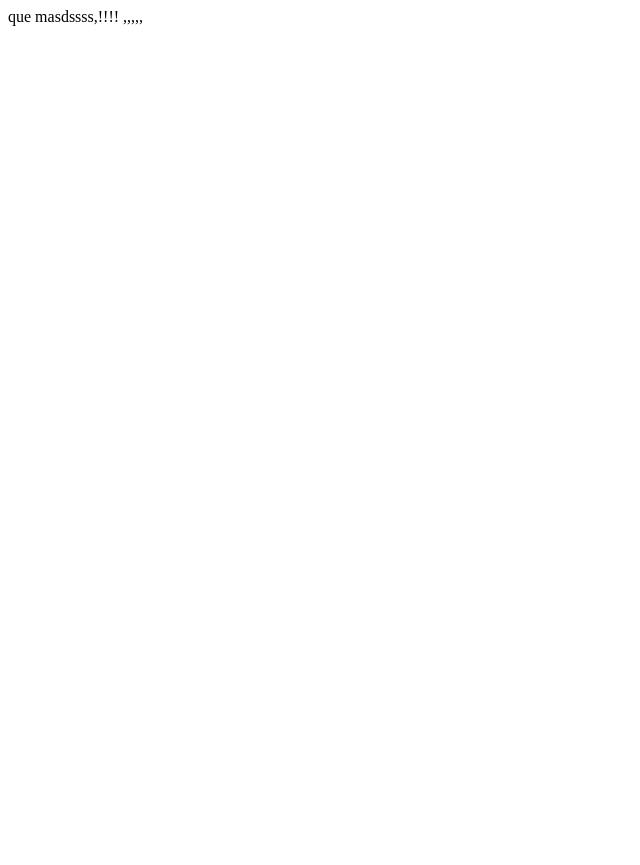
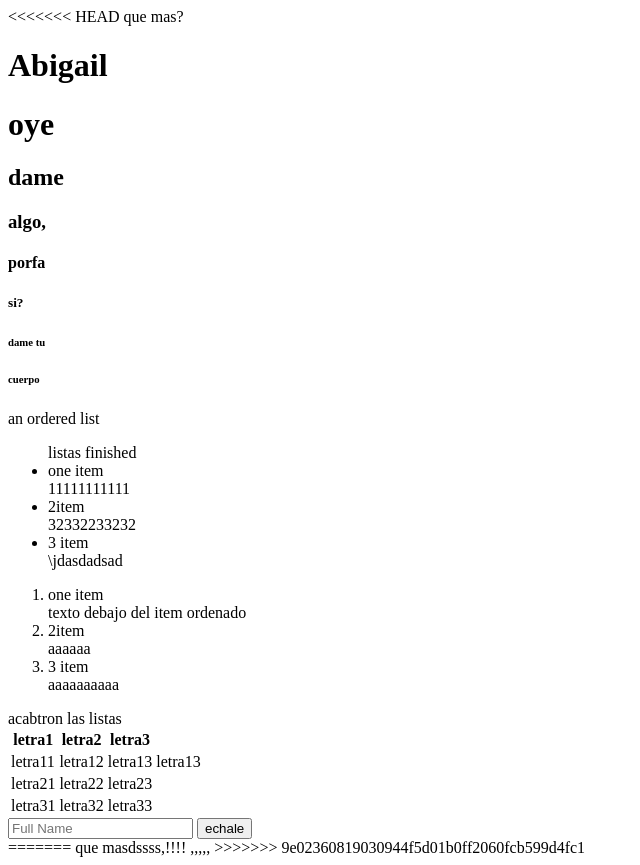
Before and after one commit to joselxes/Presentation, a plain HTML site: page hola.html in a window 1280 px wide. Shown: the whole page, without its empty margins (0-640 px from the left). Before the commit the page ends 800 px from the top, so only its background shows below. Drawn offline with Linux system fonts and the light colour scheme.

Commit message:
This is a new commit for what I originally

```diff
--- a/hola.html
+++ b/hola.html
@@ -1,11 +1,63 @@
 <!DOCTYPE html>
 <html lang="en" dir="ltr">
   <head>
-    <meta charset="utf-8">
-    <title>holaaaaa</title>
+    <title>my web page</title>
   </head>
   <body>
+<<<<<<< HEAD
+          que mas?
+          <h1>Abigail</h1>
+          <h1>oye</h1>
+          <h2>dame</h2>
+          <h3>algo, </h3>
+          <h4>porfa</h4>
+          <h5>si? </h5>
+          <h6> dame tu </h6>
+          <h6>cuerpo </h6>
+          an ordered list
+          <ul>listas finished
+            <li>one item</li>11111111111
+            <li> 2item  </li>32332233232
+            <li>      3 item    </li>\jdasdadsad
+          </ul>
+          <ol>
+            <li>one item</li>texto debajo del item ordenado
+            <li> 2item  </li> aaaaaa
+            <li>      3 item    </li>aaaaaaaaaa
+          </ol> acabtron las listas
+          <table>
+            <tr>
+              <th>letra1 </th>
+              <th>letra2 </th>
+              <th>letra3 </th>
+            </tr>
+            <tr>
+
+              <td>letra11 </td>
+              <td>letra12 </td>
+              <td>letra13 </td>
+              <td>letra13 </td>
+            </tr>
+            <tr>
+
+              <td>letra21 </td>
+              <td>letra22 </td>
+              <td>letra23 </td>
+            </tr>
+            <tr>
+
+              <td>letra31 </td>
+              <td>letra32 </td>
+              <td>letra33 </td>
+            </tr>
+          </table>
+        <form>
+          <input type="text" placeholder="Full Name" name="name">
+          <button> echale</button>
+        </form>
+=======
           que masdssss,!!!!
     ,,,,,
+>>>>>>> 9e02360819030944f5d01b0ff2060fcb599d4fc1
   </body>
 </html>
```
